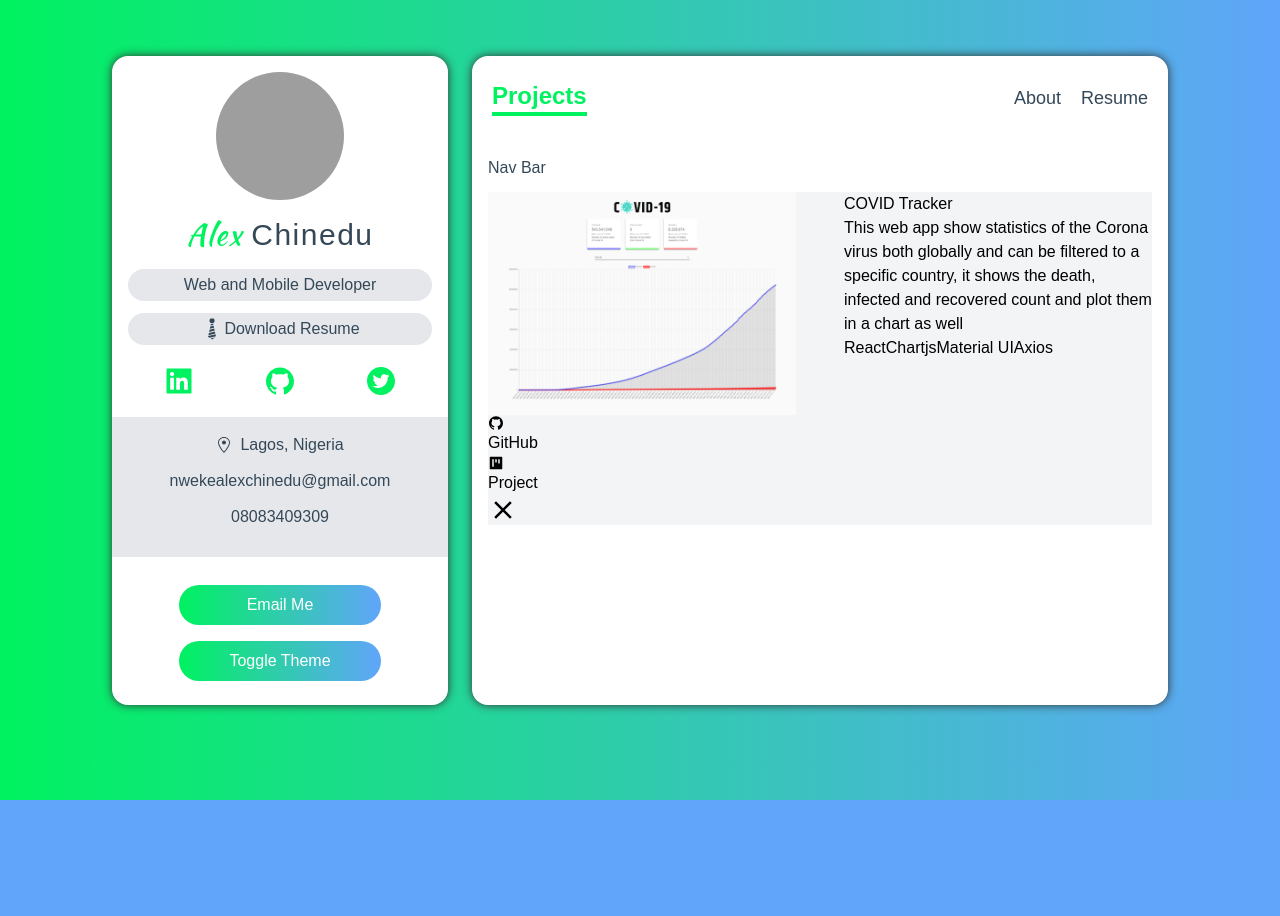
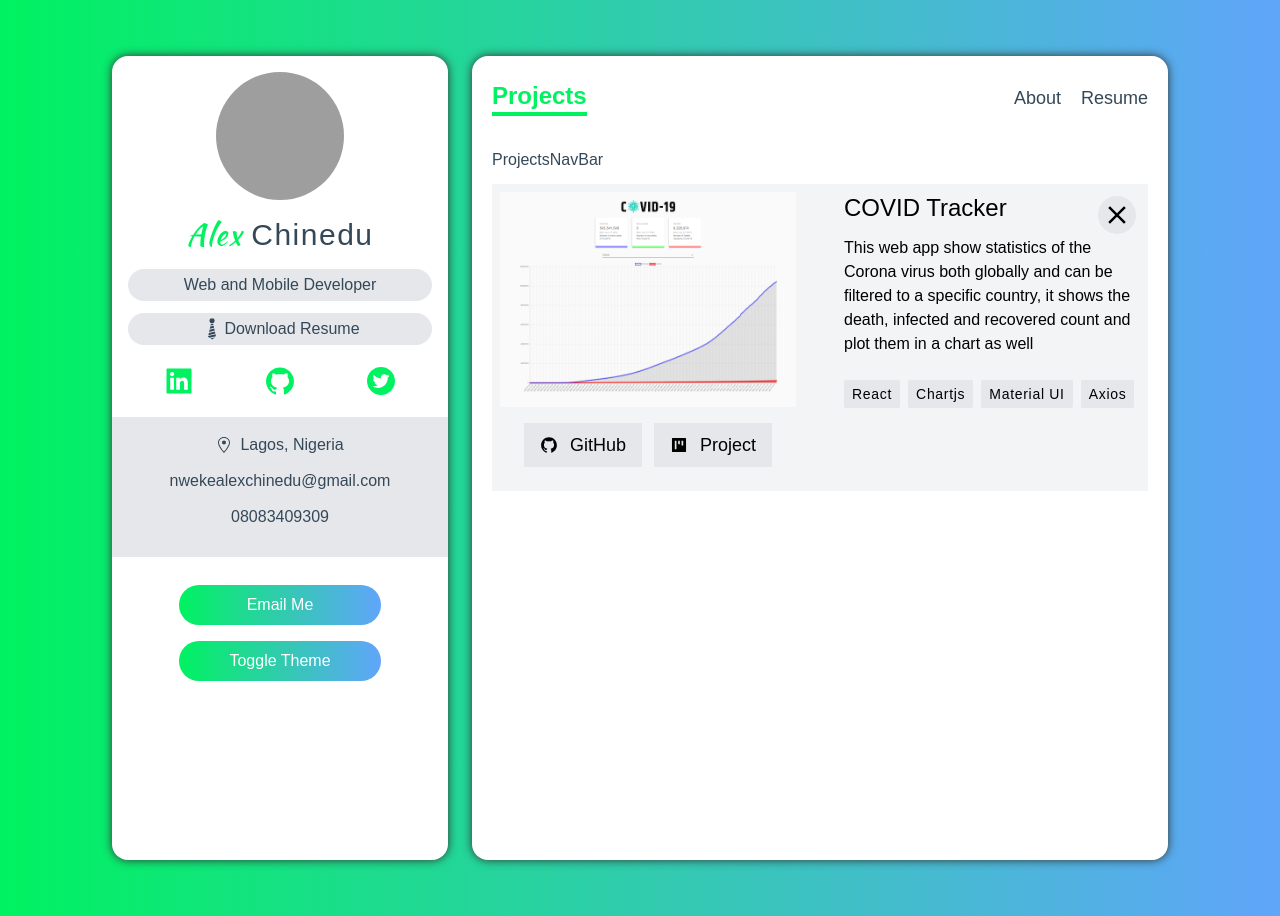
Before and after one commit to DevXanderCode/portfolio, a Next.js app: page /projects in a window 1280 px wide. Both pictures are taken after a click on the picture 593 px from the left and 270 px from the top of the page. Before the commit the page ends 800 px from the top, so only its background shows below. Built offline with nearby package versions, Linux system fonts and the light colour scheme; grey boxes are pictures that could not be loaded.

Commit message:
started working on the projects nav bar

```diff
--- a/components/ProjectCard.tsx
+++ b/components/ProjectCard.tsx
@@ -26,33 +26,49 @@
       <p className="my-2 text-center">{name}</p>
 
       {showDetails && (
-        <div className="absolute top-0 left-0 z-10 grid w-full h-auto text-black bg-gray-100 md:grid-cols-2 gap-x-12 dark:text-white dark:bg-dark-100">
+        <div className="absolute top-0 left-0 z-10 grid w-full h-auto p-2 text-black bg-gray-100 md:grid-cols-2 gap-x-12 dark:text-white dark:bg-dark-100">
           <div>
             <img src={image_path} alt={name} />
 
-            <a href={github_url}>
+            <div className="flex items-center justify-center my-4 space-x-3">
+              <a
+                href={github_url}
+                className="flex items-center px-4 py-2 space-x-3 text-lg bg-gray-200 dark:bg-dark-200"
+              >
                 <AiFillGithub />
                 <span>GitHub</span>
               </a>
 
               {deployed_url && (
-              <a href={deployed_url}>
+                <a
+                  href={deployed_url}
+                  className="flex items-center px-4 py-2 space-x-3 text-lg bg-gray-200 dark:bg-dark-200"
+                >
                   <AiFillProject />
                   <span>Project</span>
                 </a>
               )}
             </div>
+          </div>
           <div>
-            <h2>{name}</h2>
-            <h3>{description}</h3>
-            <div>
+            <h2 className="mb-3 text-xl font-medium md:text-2xl">{name}</h2>
+            <h3 className="mb-3 font-medium">{description}</h3>
+            <div className="flex flex-wrap mt-5 space-x-2 text-sm tracking-wider">
               {key_techs?.map((tech) => (
-                <span key={tech}>{tech}</span>
+                <span
+                  key={tech}
+                  className="px-2 py-1 my-1 bg-gray-200 rounded-sm dark:bg-dark-200"
+                >
+                  {tech}
+                </span>
               ))}
             </div>
           </div>
 
-          <button onClick={() => setShowDetails(false)}>
+          <button
+            className="absolute p-1 bg-gray-200 rounded-full top-3 right-3 focus:outline-none dark:bg-dark-200"
+            onClick={() => setShowDetails(false)}
+          >
             <MdClose size={30} />
           </button>
         </div>
--- /dev/null
+++ b/components/ProjectsNavBar.tsx
@@ -0,0 +1,11 @@
+import { Category } from "../types";
+
+export const NavItem: React.FC<{ value: Category | "all" }> = ({ value }) => {
+  return <li>{value}</li>;
+};
+
+const ProjectsNavBar: React.FC = () => {
+  return <div>ProjectsNavBar</div>;
+};
+
+export default ProjectsNavBar;
--- a/components/index.ts
+++ b/components/index.ts
@@ -3,3 +3,4 @@
 export { default as ServiceCard } from "./ServiceCard";
 export { default as Bar } from "./Bar";
 export { default as ProjectCard } from "./ProjectCard";
+export { default as ProjectsNavBar } from "./ProjectsNavBar";
--- a/pages/projects.tsx
+++ b/pages/projects.tsx
@@ -1,16 +1,16 @@
 import { NextPage } from "next";
-import { ProjectCard } from "../components";
+import { ProjectCard, ProjectsNavBar } from "../components";
 import { projects } from "../data";
 
 const Projects: NextPage = () => {
   return (
-    <div className="p-4">
-      <nav>Nav Bar</nav>
+    <div className="px-5 py-2 overflow-y-scroll h-[90vh]">
+      <ProjectsNavBar />
       <div className="relative grid grid-cols-12 gap-4 my-3">
         {projects?.map((project) => (
           <div
             key={project?.name}
-            className="col-span-12 p-2 sm:col-span-6 lg:col-span-4"
+            className="col-span-12 p-2 bg-gray-200 rounded-lg sm:col-span-6 lg:col-span-4 dark:bg-dark-200"
           >
             <ProjectCard project={project} />
           </div>
```
Lines whose indentation alone changed are shown as unchanged.
